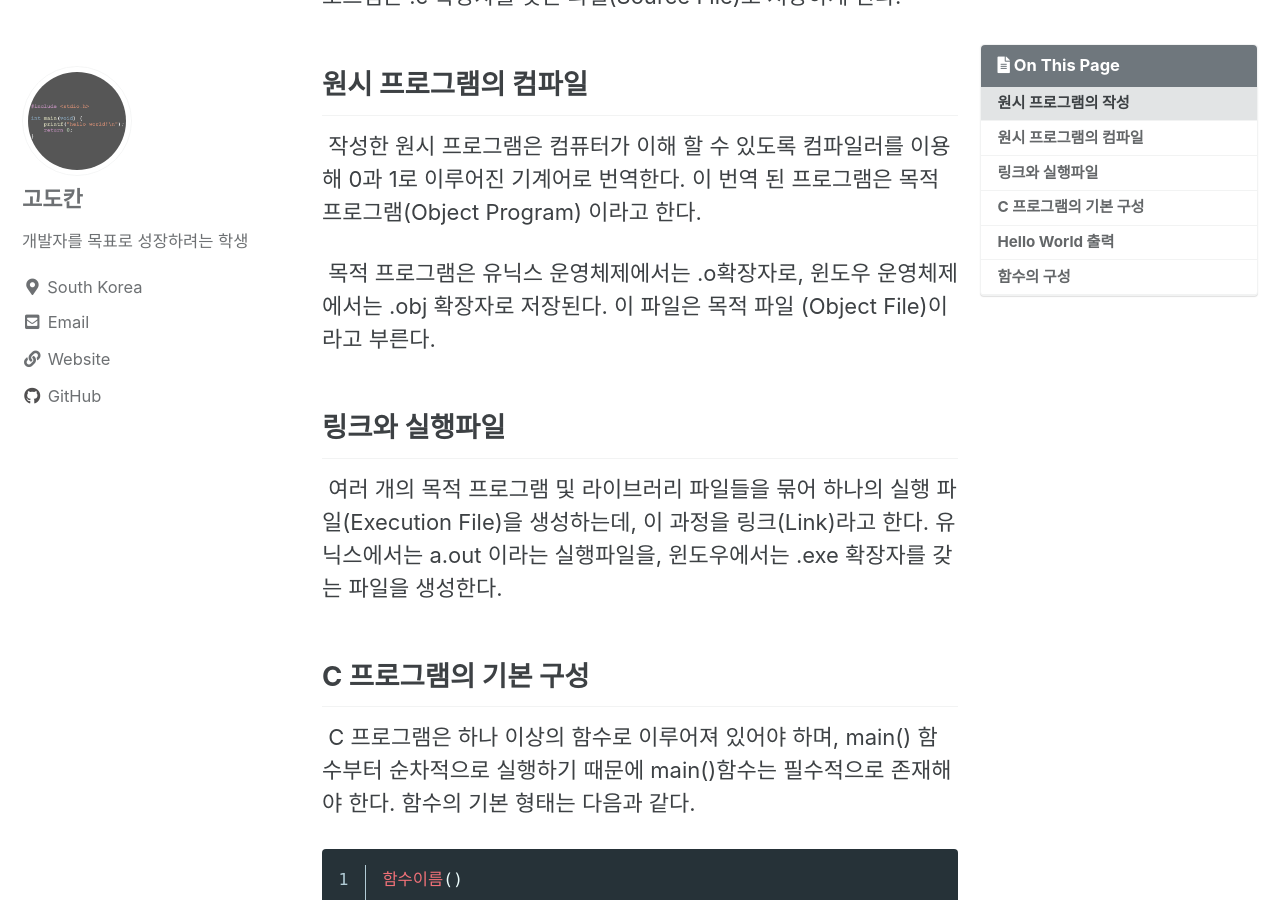
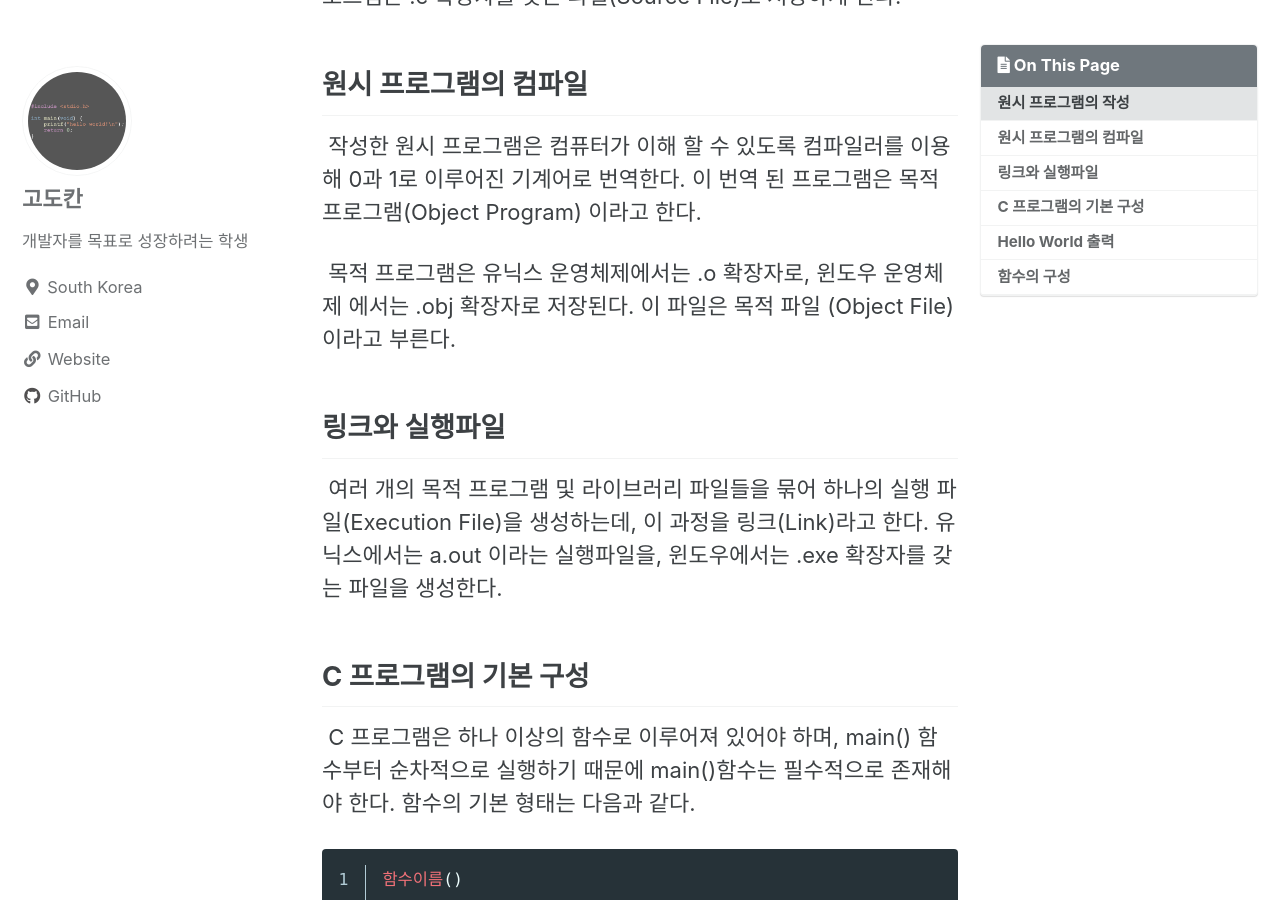
Before and after one commit to godokan/godokan.github.io, a Jekyll site: the page built from _posts/2023-08-11-반가워-C언어.md, in a window 1280 px wide and 900 px high, scrolled down 658 px. Built offline with Jekyll 4.4.1, drawn with Linux system fonts in a browser that asks for light colours; cached includes are drawn as plain includes.

Commit message:
오탈자 수정

```diff
--- a/_posts/2023-08-11-반가워-C언어.md
+++ b/_posts/2023-08-11-반가워-C언어.md
@@ -21,7 +21,7 @@ toc_sticky: true
 ## 원시 프로그램의 컴파일
 &nbsp;작성한 원시 프로그램은 컴퓨터가 이해 할 수 있도록 컴파일러를 이용해 0과 1로 이루어진 기계어로 번역한다. 이 번역 된 프로그램은 목적 프로그램(Object Program) 이라고 한다.
 
-&nbsp;목적 프로그램은 유닉스 운영체제에서는 .o확장자로, 윈도우 운영체제 에서는 .obj 확장자로 저장된다. 이 파일은 목적 파일 (Object File)이라고 부른다.
+&nbsp;목적 프로그램은 유닉스 운영체제에서는 .o 확장자로, 윈도우 운영체제 에서는 .obj 확장자로 저장된다. 이 파일은 목적 파일 (Object File)이라고 부른다.
 
 ## 링크와 실행파일
 
```
